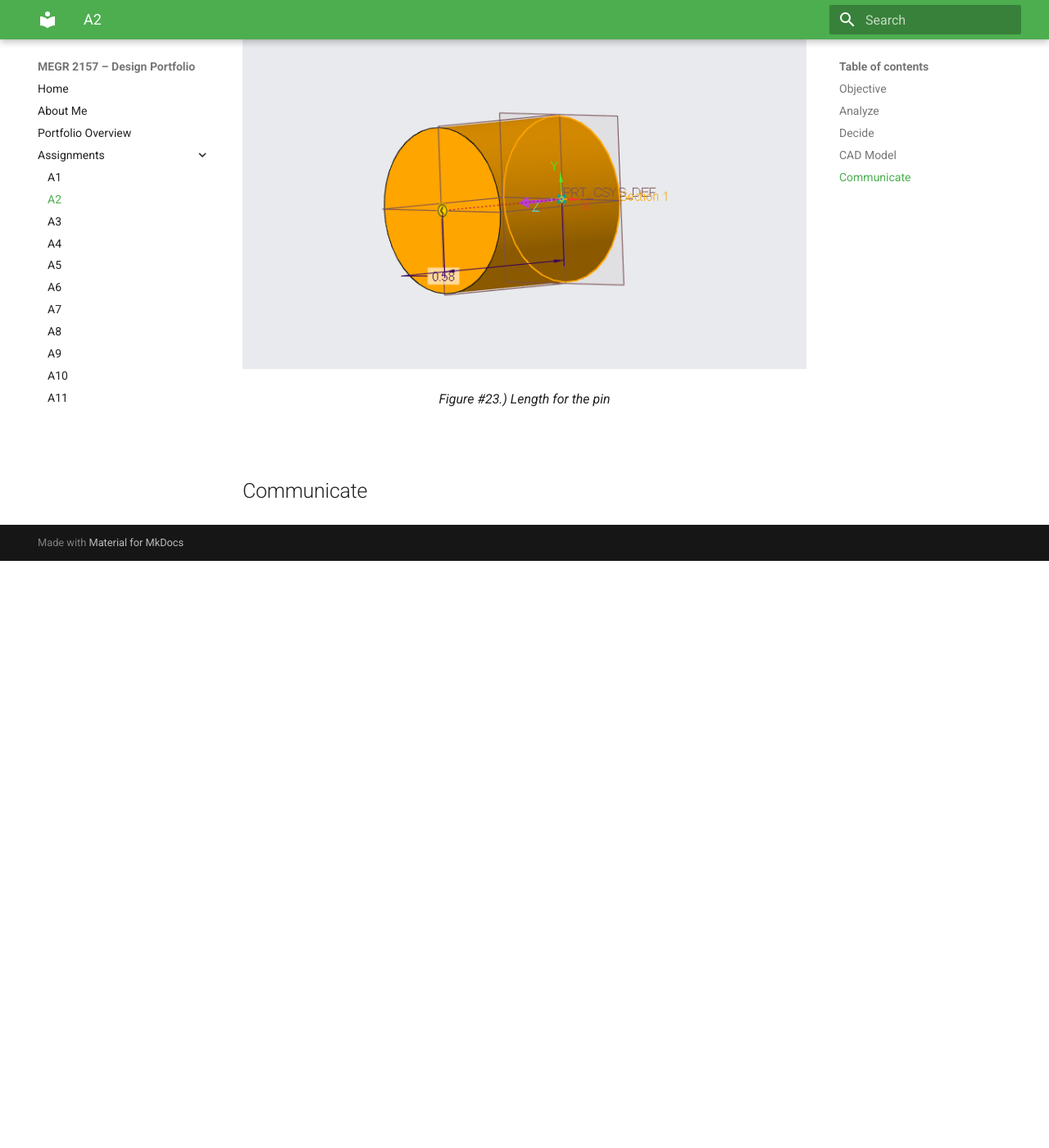
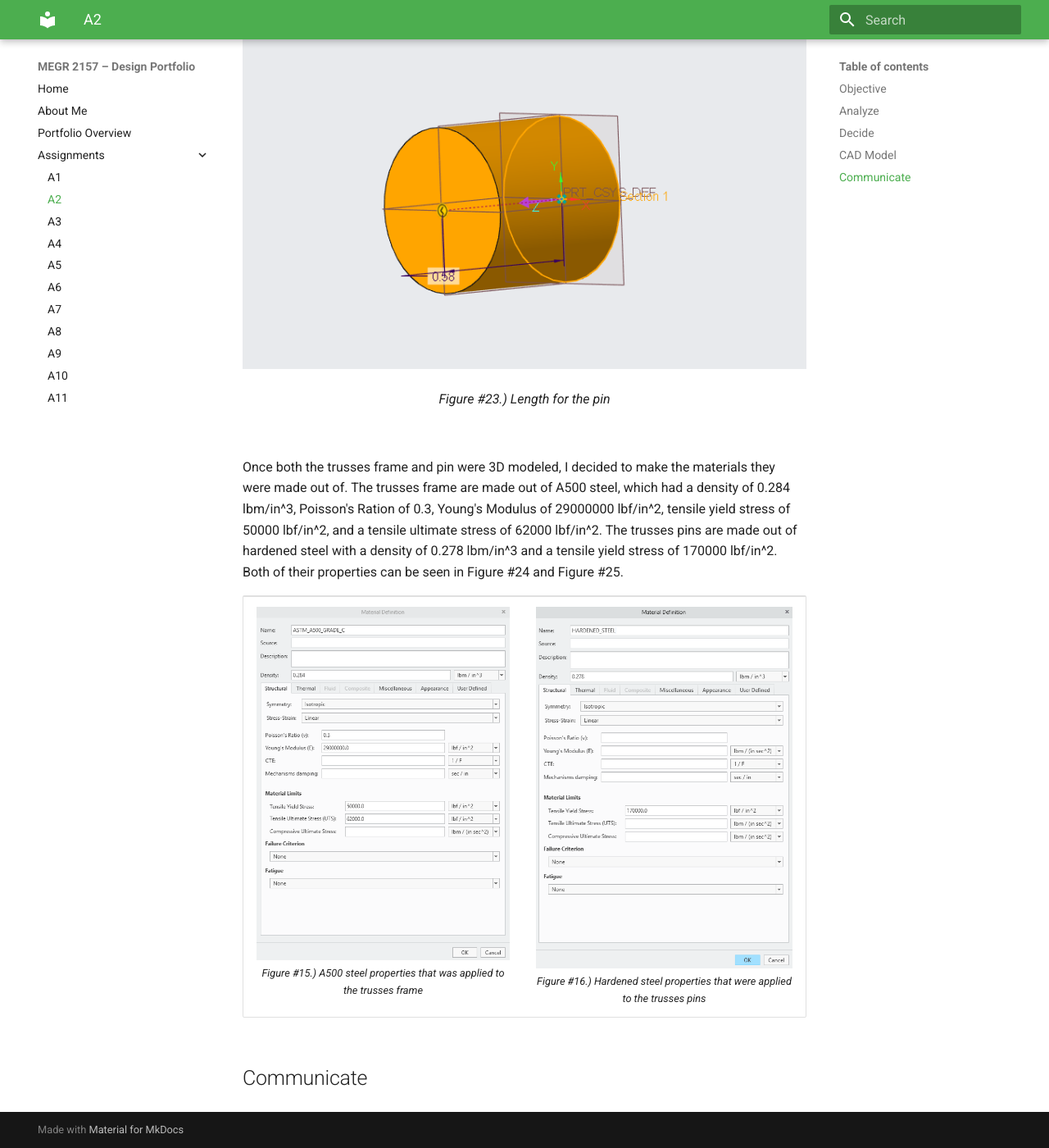
Before and after one commit to AndyChwalik/megr2157-portfolio, an MkDocs documentation site: the page built from docs/assignments/A02/index.md, in a window 1280 px wide and 1400 px high, scrolled down 15269 px. Shown: the whole window at 82% size. Built offline with MkDocs 1.6.1 and Material for MkDocs 9.7.7, drawn with Linux system fonts in a browser that asks for light colours; before the commit the page ends 15953 px from its top, so only the background shows below that.

Commit message:
Update index.md

```diff
--- a/docs/assignments/A02/index.md
+++ b/docs/assignments/A02/index.md
@@ -192,4 +192,20 @@ The frame of the truss was complete, and now it was time to work on the pin. The
   <p><em>Figure #23.) Length for the pin</em></p>
 </div> <br>
 
+Once both the trusses frame and pin were 3D modeled, I decided to make the materials they were made out of. The trusses frame are made out of A500 steel, which had a density of 0.284 lbm/in^3, Poisson's Ration of 0.3, Young's Modulus of 29000000 lbf/in^2, tensile yield stress of 50000 lbf/in^2, and a tensile ultimate stress of 62000 lbf/in^2. The trusses pins are made out of hardened steel with a density of 0.278 lbm/in^3 and a tensile yield stress of 170000 lbf/in^2. Both of their properties can be seen in Figure #24 and Figure #25.
+
+<table>
+  <tr>
+    <td align="center">
+      <img src="A500_properties.png">
+        <em>Figure #15.) A500 steel properties that was applied to the trusses frame</em>
+    </td>
+    <td align="center">
+      <img src="hardened_properties.png">
+        <em>Figure #16.) Hardened steel properties that were applied to the trusses pins</em>
+    </td>
+  </tr>
+</table>
+
+
 ## Communicate
```
